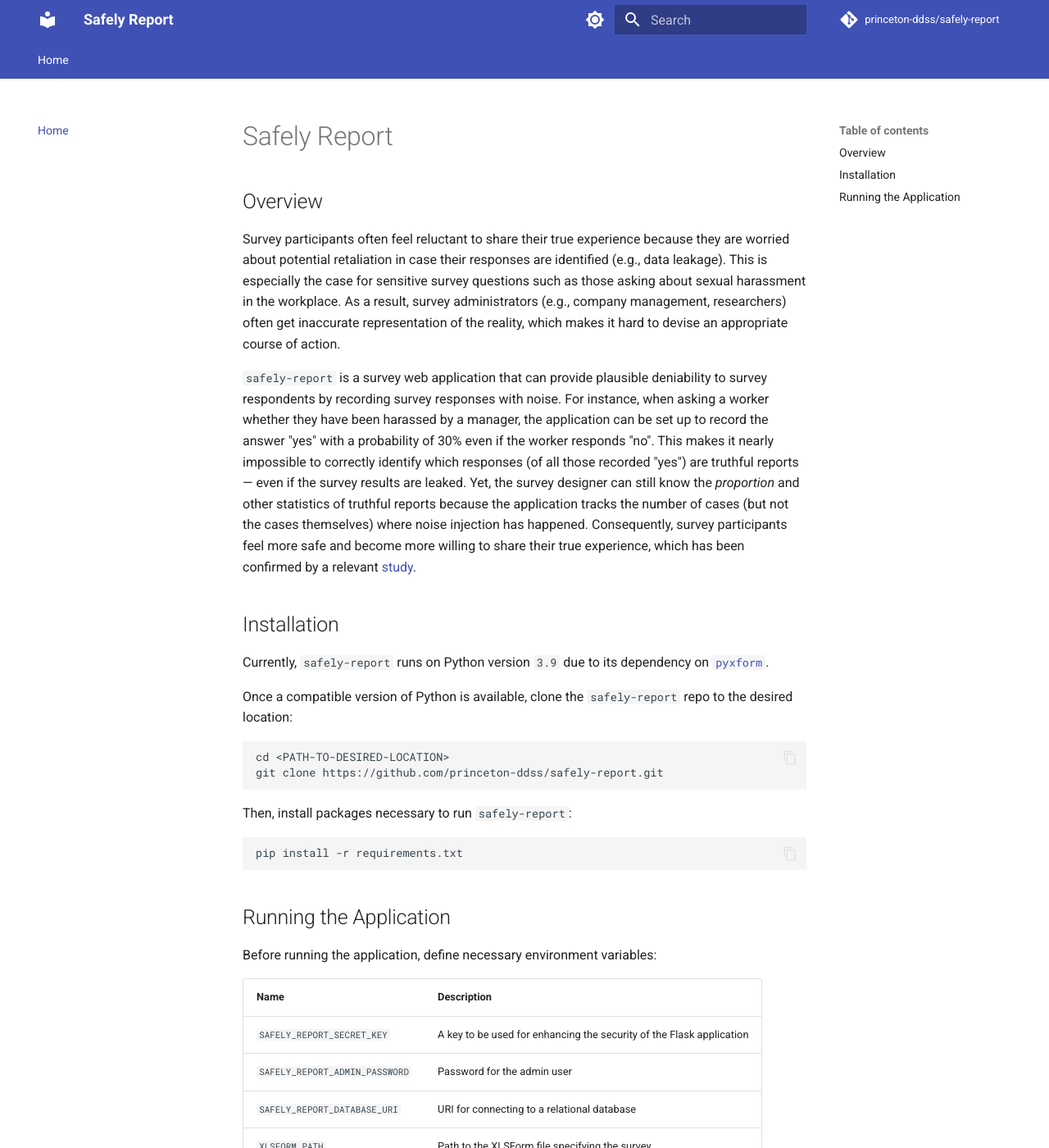
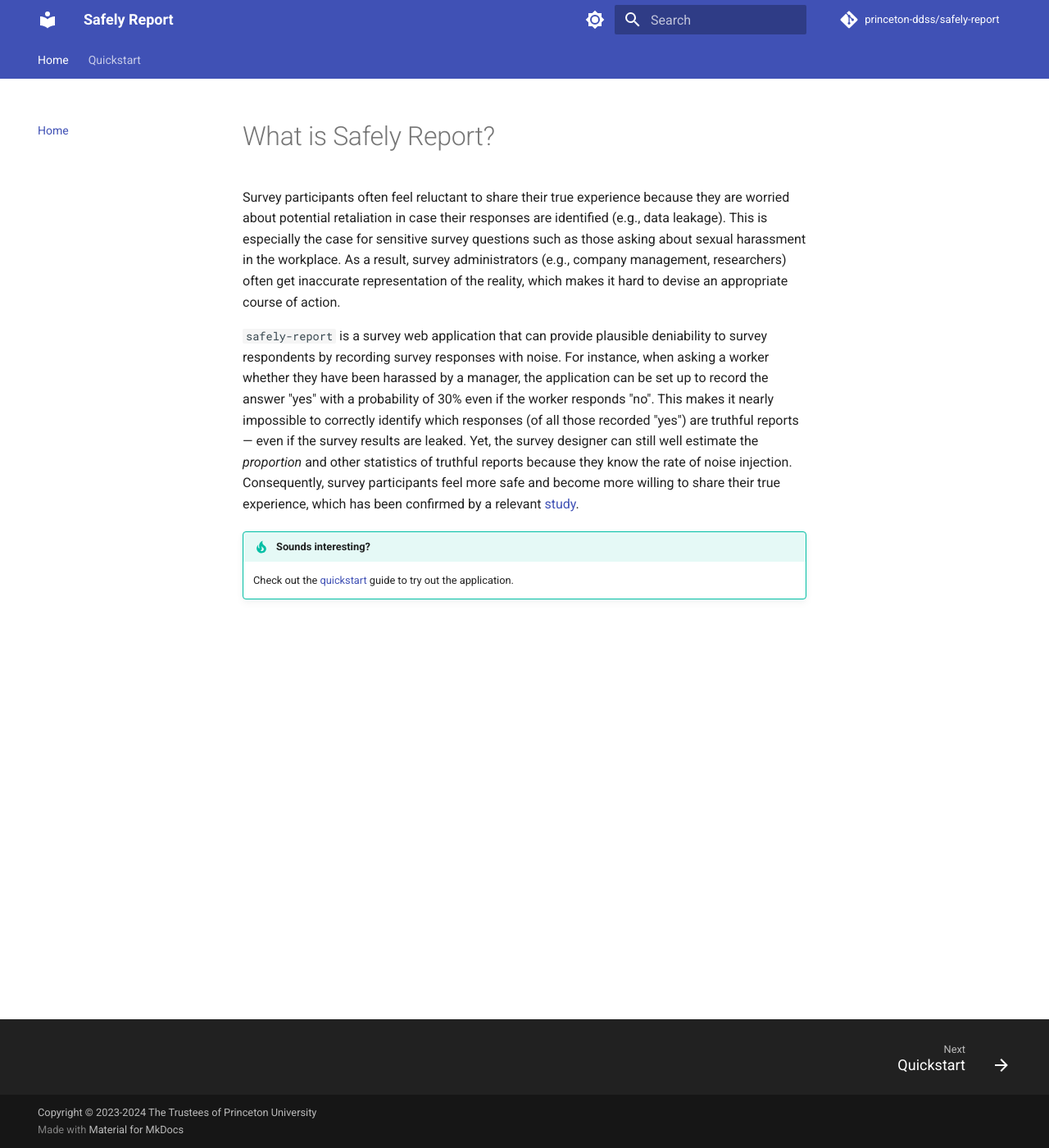
Before and after one commit to sylvaingchassang/ddss-safely-report, an MkDocs documentation site: the page built from docs/mkdocs/index.md, in a window 1280 px wide and 1400 px high. Shown: the whole window at 82% size. Built offline with MkDocs 1.6.1 and Material for MkDocs 9.7.7, drawn with Linux system fonts in a browser that asks for light colours; comment, search, counter and statistics services are not loaded; some of the changed text lies outside the part shown.

Commit message:
Create home and quickstart pages

````diff
--- a/docs/mkdocs.yml
+++ b/docs/mkdocs.yml
@@ -31,16 +31,16 @@
 
 markdown_extensions:
   - admonition
+  - pymdownx.details
+  - pymdownx.superfences
+  - pymdownx.arithmatex:
+      generic: true
   - tables
   - toc:
       permalink: true
 
 plugins:
   - search
-
-markdown_extensions:
-  - pymdownx.arithmatex:
-      generic: true
 
 extra_javascript:
   - javascripts/mathjax.js
@@ -49,3 +49,4 @@
 
 nav:
   - Home: index.md
+  - Quickstart: quickstart.md
--- a/docs/mkdocs/index.md
+++ b/docs/mkdocs/index.md
@@ -1,54 +1,9 @@
-# Safely Report
-
-## Overview
+# What is Safely Report?
 
 Survey participants often feel reluctant to share their true experience because they are worried about potential retaliation in case their responses are identified (e.g., data leakage). This is especially the case for sensitive survey questions such as those asking about sexual harassment in the workplace. As a result, survey administrators (e.g., company management, researchers) often get inaccurate representation of the reality, which makes it hard to devise an appropriate course of action.
 
-`safely-report` is a survey web application that can provide plausible deniability to survey respondents by recording survey responses with noise. For instance, when asking a worker whether they have been harassed by a manager, the application can be set up to record the answer "yes" with a probability of 30% even if the worker responds "no". This makes it nearly impossible to correctly identify which responses (of all those recorded "yes") are truthful reports &mdash; even if the survey results are leaked. Yet, the survey designer can still know the *proportion* and other statistics of truthful reports because the application tracks the number of cases (but not the cases themselves) where noise injection has happened. Consequently, survey participants feel more safe and become more willing to share their true experience, which has been confirmed by a relevant [study](https://www.nber.org/papers/w31011).
+`safely-report` is a survey web application that can provide plausible deniability to survey respondents by recording survey responses with noise. For instance, when asking a worker whether they have been harassed by a manager, the application can be set up to record the answer "yes" with a probability of 30% even if the worker responds "no". This makes it nearly impossible to correctly identify which responses (of all those recorded "yes") are truthful reports &mdash; even if the survey results are leaked. Yet, the survey designer can still well estimate the *proportion* and other statistics of truthful reports because they know the rate of noise injection. Consequently, survey participants feel more safe and become more willing to share their true experience, which has been confirmed by a relevant [study](https://www.nber.org/papers/w31011).
 
-## Installation
+!!! tip "Sounds interesting?"
 
-Currently, `safely-report` runs on Python version `3.9` due to its dependency on [`pyxform`](https://github.com/XLSForm/pyxform/tree/master).
-
-Once a compatible version of Python is available, clone the `safely-report` repo to the desired location:
-
-```bash
-cd <PATH-TO-DESIRED-LOCATION>
-git clone https://github.com/princeton-ddss/safely-report.git
-```
-
-Then, install packages necessary to run `safely-report`:
-
-```bash
-pip install -r requirements.txt
-```
-
-## Running the Application
-
-Before running the application, define necessary environment variables:
-
-| Name                           | Description                                                            |
-| ------------------------------ | ---------------------------------------------------------------------- |
-| `SAFELY_REPORT_SECRET_KEY`     | A key to be used for enhancing the security of the Flask application   |
-| `SAFELY_REPORT_ADMIN_PASSWORD` | Password for the admin user                                            |
-| `SAFELY_REPORT_DATABASE_URI`   | URI for connecting to a relational database                            |
-| `XLSFORM_PATH`                 | Path to the XLSForm file specifying the survey                         |
-| `RESPONDENT_ROSTER_PATH`       | Path to the CSV file containing survey respondent roster               |
-| `ENUMERATOR_ROSTER_PATH`       | Path to the CSV file containing survey enumerator roster               |
-
-Check `.env.dev` file for a concrete example.
-
-To synchronize the database schema, run:
-
-```bash
-flask db migrate -m "Test"  # NOTE: Unnecessary once stable schema is committed
-flask db upgrade
-```
-
-Finally, run the following to launch the application:
-
-```bash
-flask --app app run
-```
-
-If running on a local server, visit `http://127.0.0.1:5000/survey` to access the application.
+    Check out the [quickstart](quickstart.md) guide to try out the application.
````
Also changed, not shown: docs/mkdocs/quickstart.md (added, +34 -0 lines).
